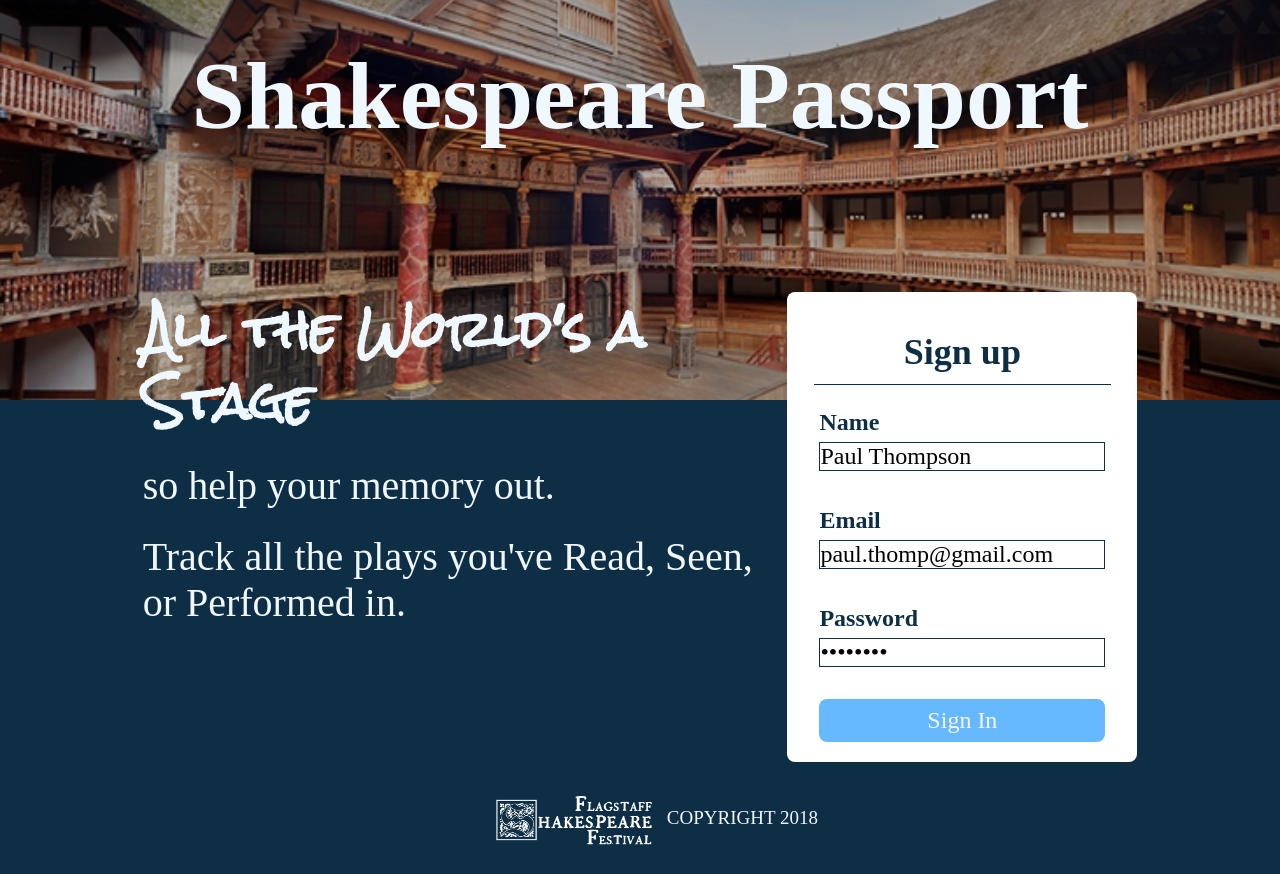
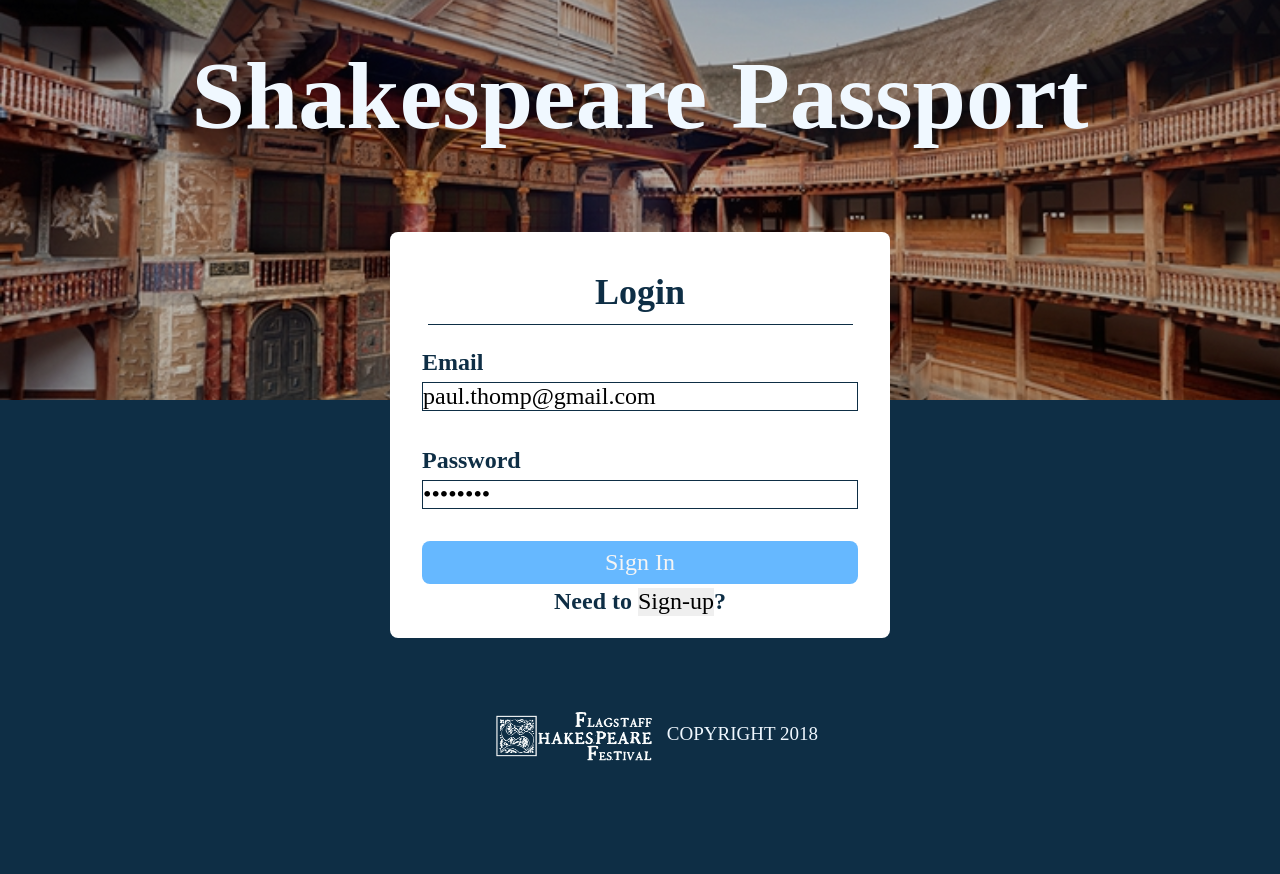
Before and after one commit to BlitzDampfwalze/shakespeare-passport-node-capstone, a website: page public/index.html in a window 1280 px wide. After the commit the page ends 800 px from the top, so only its background shows below. Drawn offline with nearby package versions, Linux system fonts and the light colour scheme; a web font is replaced by a local one.

Commit message:
Login page also works with current responsize styling

```diff
--- a/public/index.html
+++ b/public/index.html
@@ -29,7 +29,7 @@
     </header>
 
     <main role="main">
-        <div id="form-container">
+        <div id="form-container" style="display: none;">
             <section id="form-text">
                 <h3>All the World's a Stage</h3>
                 <p>so help your memory out.</p>
@@ -56,7 +56,7 @@
 
         </div>
 
-        <section id="login-page" style="display: none;">
+        <section id="login-page">
             <form class="login-form">
                 <legend>Login</legend>
                 <fieldset>
```
